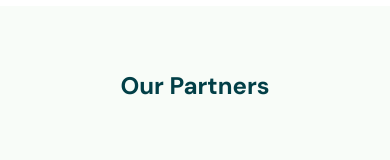
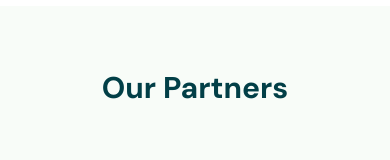
Before and after one commit to langararec/IDEAS-website, a React (Vite) app in the folder frontend/: page / in a window 390 px wide. Shown: the part 2560-2720 px from the top of the page. Built offline with nearby package versions, Linux system fonts and the light colour scheme.

Commit message:
modified partners font

```diff
--- a/frontend/src/pages/Home/Partners.tsx
+++ b/frontend/src/pages/Home/Partners.tsx
@@ -6,7 +6,7 @@ const Partners: React.FC = () => {
         <div className="bg-base-100 py-16">
             <div className="px-4 max-w-6xl mx-auto">
                 <div className="text-center mb-12">
-                    <h2 className="text-2xl lg:text-3xl xl:text-4xl font-bold text-primary font-dm-sans mb-4">
+                    <h2 className="text-3xl lg:text-4xl font-bold text-primary font-dm-sans">
                         Our Partners
                     </h2>
                 </div>
```
